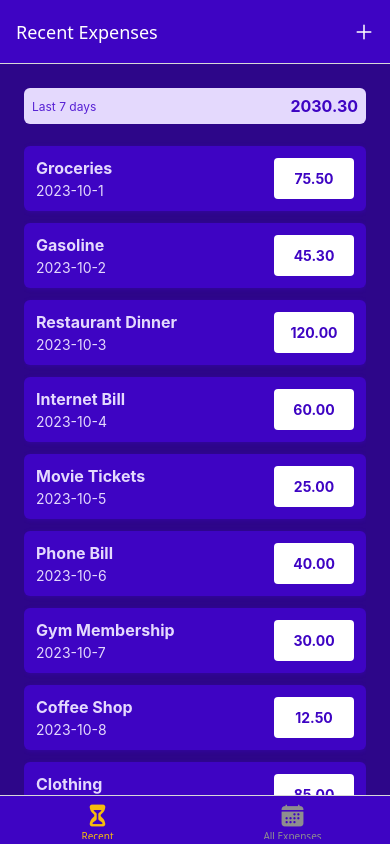
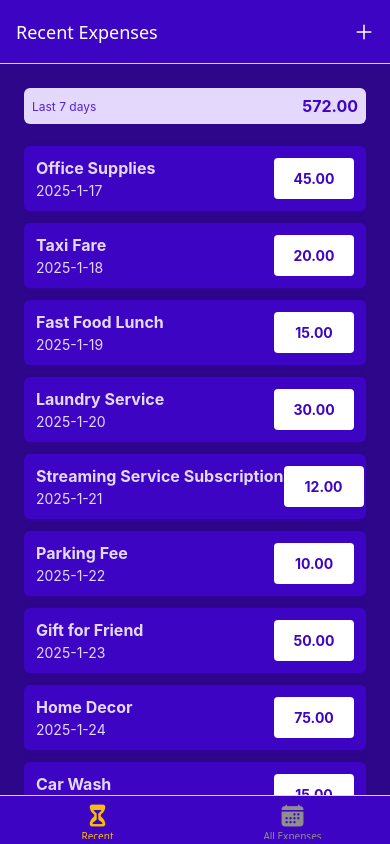
Before and after one commit to yassinsisino/expense-tracking-app, a React Native app: screen / in a window 390 px wide. Built offline with nearby package versions, Linux system fonts and the light colour scheme.

Commit message:
feat: - add some components - add context to manage state of expense in the app - refactor some components

```diff
--- a/App.tsx
+++ b/App.tsx
@@ -13,6 +13,7 @@ import ManageExpense from './screens/ManageExpense';
 import RecentExpenses from './screens/RecentExpenses';
 import AllExpenses from './screens/AllExpenses';
 import IconButton from './components/UI/IconButton';
+import ExpensesContextProvider from './store/expense-context';
 
 
 
@@ -36,7 +37,12 @@ const ExpenseOverview = () => {
           tabBarStyle: { backgroundColor: Colors.primary500 },
           tabBarActiveTintColor: Colors.accent500,
           headerRight: ({ tintColor }) => {
-            return <IconButton name='add' size={24} color={tintColor as string} onPress={handleHeaderRightPress} />
+            return <IconButton
+              name='add'
+              size={24}
+              color={tintColor as string}
+              onPress={handleHeaderRightPress}
+            />
           }
         }}>
         <BottomTab.Screen
@@ -45,7 +51,12 @@ const ExpenseOverview = () => {
           options={{
             title: 'Recent Expenses',
             tabBarLabel: 'Recent',
-            tabBarIcon: ({ size, color }) => (<Ionicons name='hourglass' size={size} color={color} />)
+            tabBarIcon: ({ size, color }) => (
+              <Ionicons
+                name='hourglass'
+                size={size}
+                color={color}
+              />)
           }}
         />
         <BottomTab.Screen
@@ -54,7 +65,12 @@ const ExpenseOverview = () => {
           options={{
             title: 'All Expenses',
             tabBarLabel: 'All Expenses',
-            tabBarIcon: ({ size, color }) => (<Ionicons name='calendar' size={size} color={color} />)
+            tabBarIcon: ({ size, color }) => (
+              <Ionicons
+                name='calendar'
+                size={size}
+                color={color}
+              />)
           }}
         />
       </BottomTab.Navigator>
@@ -65,7 +81,8 @@ const ExpenseOverview = () => {
 export default function App() {
   return (
     <>
-      <StatusBar style="auto" />
+      <StatusBar style="light" />
+      <ExpensesContextProvider>
         <NavigationContainer>
           <Stack.Navigator
             initialRouteName={SCREEN_ALIASES.EXPENSE_OVERVIEW}
@@ -88,8 +105,8 @@ export default function App() {
 
             />
           </Stack.Navigator>
-
         </NavigationContainer>
+      </ExpensesContextProvider>
     </>
   );
 }
--- /dev/null
+++ b/components/UI/Button.tsx
@@ -0,0 +1,52 @@
+import React from "react"
+import { Pressable, StyleSheet, Text, View } from "react-native"
+import { GlobalStyles } from "../../constants/styles"
+
+interface IProps {
+  children: React.ReactNode
+  onPress: () => void
+  mode?: 'flat' | undefined
+  style?: any
+}
+
+const Button: React.FC<IProps> = ({ children, onPress, mode, style }) => {
+
+  return (
+    <View style={style}>
+      <Pressable onPress={onPress} style={({ pressed }) => pressed && styles.pressed} >
+        <View style={[styles.button, mode === 'flat' ? styles.flat : null]}>
+          <Text style={[styles.buttonText, mode === 'flat' ? styles.flatText : null]}>
+            {children}
+          </Text>
+        </View>
+      </Pressable>
+    </View >
+  )
+}
+
+export default Button
+
+const styles = StyleSheet.create({
+
+  button: {
+    borderRadius: 4,
+    padding: 8,
+    backgroundColor: GlobalStyles.Colors.primary500,
+  },
+  flat: {
+    backgroundColor: 'transparent',
+  },
+  buttonText: {
+    color: 'white',
+    textAlign: 'center'
+  },
+  flatText: {
+    color: GlobalStyles.Colors.primary200,
+  },
+  pressed: {
+    opacity: 0.75,
+    backgroundColor: GlobalStyles.Colors.primary100,
+    borderRadius: 4
+  }
+
+})
--- a/components/expensesOutput/ExpensesList.tsx
+++ b/components/expensesOutput/ExpensesList.tsx
@@ -1,5 +1,5 @@
 import React from "react"
-import { FlatList, Text, View } from "react-native"
+import { FlatList } from "react-native"
 
 import ExpenseItem from "./ExpenseItem"
 import { TExpense } from "../../types/expenses.types"
@@ -14,14 +14,15 @@ const renderExpenseItem = ({ item }: { item: TExpense }) => {
 }
 
 const ExpensesList: React.FC<IProps> = ({ expenses }) => {
+
+
+
   return (
-    <View>
-      <FlatList
-        data={expenses}
-        renderItem={renderExpenseItem}
-        keyExtractor={item => item.id.toString()}
-      />
-    </View>
+    <FlatList
+      data={expenses}
+      renderItem={renderExpenseItem}
+      keyExtractor={item => item.id.toString()}
+    />
   )
 }
 
--- a/components/expensesOutput/ExpensesOutput.tsx
+++ b/components/expensesOutput/ExpensesOutput.tsx
@@ -1,5 +1,5 @@
 import React from "react"
-import { StyleSheet, View } from "react-native"
+import { StyleSheet, View, Text } from "react-native"
 import ExpensesSummary from "./ExpensesSummary"
 import ExpensesList from "./ExpensesList"
 import { TExpense } from "../../types/expenses.types"
@@ -9,14 +9,21 @@ import { GlobalStyles } from "../../constants/styles"
 
 interface IProps {
   expenses: TExpense[],
-  expensesPeriod: string
+  expensesPeriod: string,
+  fallbackText: string
 }
 
-const ExpensesOutput: React.FC<IProps> = ({ expenses, expensesPeriod }) => {
+const ExpensesOutput: React.FC<IProps> = ({ expenses, expensesPeriod, fallbackText }) => {
+
+  let content = <Text style={styles.infoText}>{fallbackText}</Text>
+
+  if (expenses.length > 0)
+    content = <ExpensesList expenses={expenses} />
+
   return (
     <View style={styles.container}>
       <ExpensesSummary expenses={expenses} periodName={expensesPeriod} />
-      <ExpensesList expenses={expenses} />
+      {content}
     </View>
   )
 }
@@ -25,9 +32,16 @@ export default ExpensesOutput
 
 const styles = StyleSheet.create({
   container: {
+    flex: 1,
     paddingHorizontal: 24,
     paddingTop: 24,
     paddingBottom: 0,
     backgroundColor: GlobalStyles.Colors.primary700,
+  },
+  infoText: {
+    color: 'white',
+    fontSize: 16,
+    textAlign: 'center',
+    marginTop: 22
   }
 })
--- a/data/dummy_expenses.ts
+++ b/data/dummy_expenses.ts
@@ -177,6 +177,6 @@ export const dummy_expenses = [
     "id": 30,
     "description": "Weekend Getaway",
     "amount": 300.00,
-    "date": new Date("2025-01-26")
+    "date": new Date("2025-02-20")
   }
 ]
--- a/screens/AllExpenses.tsx
+++ b/screens/AllExpenses.tsx
@@ -1,12 +1,21 @@
 import { Text, View } from "react-native"
 import ExpensesOutput from "../components/expensesOutput/ExpensesOutput"
 import { dummy_expenses } from "../data/dummy_expenses"
+import { useContext } from "react"
+import { ExpensesContext } from "../store/expense-context"
 
 const AllExpenses = () => {
+
+  const { expenses } = useContext(ExpensesContext)
+
+  console.log('expenses', expenses)
+
   return (
-    <View>
-      <ExpensesOutput expenses={dummy_expenses} expensesPeriod="Total" />
-    </View>
+    <ExpensesOutput
+      expenses={expenses}
+      expensesPeriod="Total"
+      fallbackText="No registered expenses found!"
+    />
   )
 }
 
--- a/screens/ManageExpense.tsx
+++ b/screens/ManageExpense.tsx
@@ -1,7 +1,9 @@
-import { useLayoutEffect } from "react"
+import { useContext, useLayoutEffect } from "react"
 import { StyleSheet, Text, View } from "react-native"
 import IconButton from "../components/UI/IconButton"
+import Button from "../components/UI/Button"
 import { GlobalStyles } from "../constants/styles"
+import { ExpensesContext } from "../store/expense-context"
 
 interface IProps {
   route: any
@@ -13,23 +15,48 @@ const ManageExpense: React.FC<IProps> = ({ route, navigation }) => {
   const editedExpenseId = route.params?.expenseId
   const isEditing = !!editedExpenseId
 
+  const { deleteExpense, updateExpense, addExpense } = useContext(ExpensesContext)
+
   useLayoutEffect(() => {
     navigation.setOptions({
       title: isEditing ? 'Edit Expense' : 'Add Expense'
     })
   }, [navigation, isEditing])
 
+  const deleteExpenseHandler = () => {
+    deleteExpense(editedExpenseId)
+    navigation.goBack()
+  }
+
+  const cancelHandler = () => {
+    navigation.goBack()
+  }
+
+  const confirmHandler = () => {
+    if (isEditing)
+      updateExpense(editedExpenseId, { amount: 10 })
+    else
+      addExpense(editedExpenseId)
+    navigation.goBack()
+  }
 
   return (
     <View style={styles.container}>
-
+      <View style={styles.buttonContainer}>
+        <Button onPress={cancelHandler} mode="flat" style={styles.button}>
+          Cancel
+        </Button>
+        <Button onPress={confirmHandler} style={styles.button}>
+          {isEditing ? 'Update' : 'Add'}
+        </Button>
+      </View>
       {isEditing &&
         <View style={styles.deleteContainer}>
           <IconButton
             name='trash'
             size={25}
             color={GlobalStyles.Colors.error500}
-            onPress={() => { }}
+            onPress={deleteExpenseHandler}
           />
         </View>
       }
@@ -51,5 +78,14 @@ const styles = StyleSheet.create({
     borderTopWidth: 2,
     borderTopColor: GlobalStyles.Colors.primary200,
     alignItems: 'center'
+  },
+  buttonContainer: {
+    flexDirection: 'row',
+    justifyContent: 'center',
+    alignItems: 'center',
+  },
+  button: {
+    minWidth: 120,
+    marginHorizontal: 8,
   }
 })
--- a/screens/RecentExpenses.tsx
+++ b/screens/RecentExpenses.tsx
@@ -1,17 +1,30 @@
+import { useContext } from "react"
 import { View } from "react-native"
 import ExpensesOutput from "../components/expensesOutput/ExpensesOutput"
-
-import { dummy_expenses } from "../data/dummy_expenses"
+import { ExpensesContext } from "../store/expense-context"
+import { getDateMinusDays } from "../utils/date"
 
 interface IProps {
 
 }
 
 const RecentExpenses: React.FC<IProps> = () => {
+
+  const { expenses } = useContext(ExpensesContext)
+
+  const recentExpenses = expenses.filter(expense => {
+    const today = new Date()
+    const date7DaysAgo = getDateMinusDays(today, 7)
+    const expenseDate = new Date(expense.date.getFullYear(), expense.date.getMonth(), expense.date.getDay())
+    return expenseDate > date7DaysAgo
+  })
+
   return (
-    <View>
-      <ExpensesOutput expenses={dummy_expenses} expensesPeriod="Last 7 days" />
-    </View>
+    <ExpensesOutput
+      expenses={recentExpenses}
+      expensesPeriod="Last 7 days"
+      fallbackText="No expenses registered for the last 7 days."
+    />
   )
 }
 
--- /dev/null
+++ b/store/expense-context.tsx
@@ -0,0 +1,72 @@
+import React, { type ProviderExoticComponent, createContext, useReducer } from "react";
+
+import { dummy_expenses } from "../data/dummy_expenses";
+import { TExpense } from "../types/expenses.types";
+
+
+interface IExpensesContext {
+  expenses: TExpense[],
+  addExpense: (expense: TExpense) => void,
+  deleteExpense: (id: string) => void,
+  updateExpense: (id: string, expense: TExpense) => void,
+}
+
+export const ExpensesContext = createContext<IExpensesContext>({
+  expenses: [],
+  addExpense: ({ description, amount, date }: TExpense) => { },
+  deleteExpense: (id: string) => { },
+  updateExpense: (id: string, { description, amount, date }: TExpense) => { }
+})
+
+const expensesReducer = (state: TExpense[], action: { type: string, payload: any }) => {
+  const { payload } = action
+  switch (action.type) {
+    case 'ADD':
+      const id = new Date().toString() + Math.random().toString()
+      return [{ ...payload, id: id }, ...state]
+    case 'UPDATE':
+      return state.map((expense) => {
+        if (expense.id === payload.id)
+          return { ...expense, ...payload.expense }
+        else return expense
+      })
+    case 'DELETE':
+      return state.filter(expense => expense.id !== payload.id)
+
+    default:
+      return state
+  }
+}
+
+interface IExpensesContextProviderProps {
+  children: React.ReactNode
+}
+
+const ExpensesContextProvider = ({ children }: IExpensesContextProviderProps) => {
+
+  const [expensesState, dispatch] = useReducer(expensesReducer, dummy_expenses)
+
+  const addExpense = (expense: TExpense) => {
+    dispatch({ type: 'ADD', payload: expense })
+  }
+  const updateExpense = (id: string, expense: Partial<TExpense>) => {
+    dispatch({ type: 'UPDATE', payload: { id: id, expense: { ...expense } } })
+  }
+  const deleteExpense = (id: string) => {
+    dispatch({ type: 'DELETE', payload: { id } })
+  }
+
+  const value = {
+    expenses: expensesState,
+    addExpense: addExpense,
+    updateExpense: updateExpense,
+    deleteExpense: deleteExpense
+  }
+
+  return (
+    <ExpensesContext.Provider value={value}>{children}</ExpensesContext.Provider>
+  )
+
+}
+
+export default ExpensesContextProvider
--- a/utils/date.ts
+++ b/utils/date.ts
@@ -3,3 +3,7 @@ export const getFormattedDate = (date: Date): string => {
   return `${date.getFullYear()}-${date.getMonth() + 1}-${date.getDate()}`
 
 }
+
+export const getDateMinusDays = (date: Date, days: number) => {
+  return new Date(date.getFullYear(), date.getMonth(), date.getDay() - days)
+}
```
Lines whose indentation alone changed are shown as unchanged.
